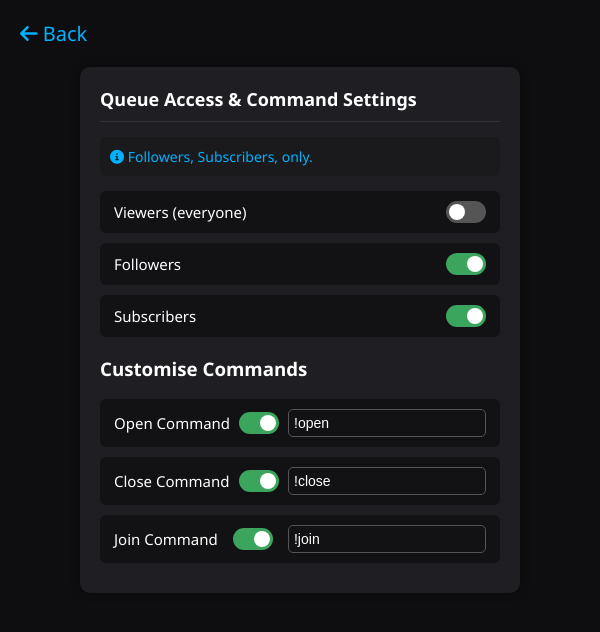
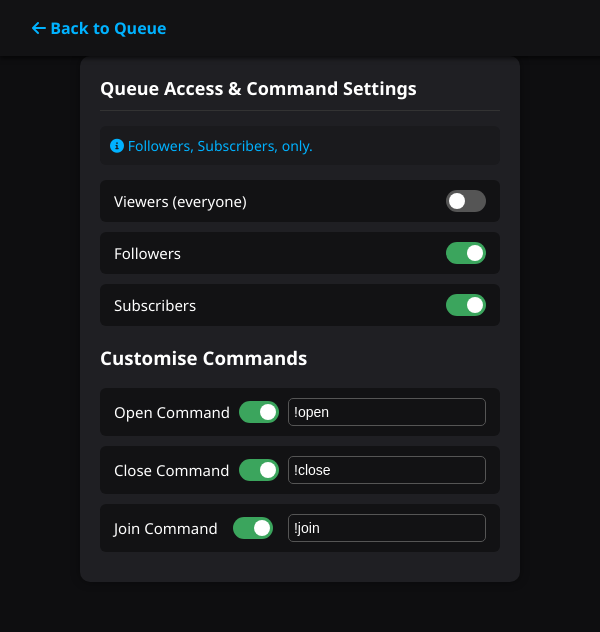
Before and after one commit to NextraStudios/NextUp.GG, an Electron app: page pages/settings.html in a window 600 px wide. Drawn offline with Linux system fonts and the light colour scheme.

Commit message:
patch + app upgrade
- Includes notifications page
- Standard headers in external pages

```diff
--- a/css/main.css
+++ b/css/main.css
@@ -16,6 +16,7 @@ header {
     text-align: center;
     padding: 12px 16px;
     position: relative;
+    -webkit-app-region: drag;
 }
 
 header .title {
@@ -31,12 +32,24 @@ header .icons {
     position: absolute;
     top: 12px;
     right: 16px;
+    -webkit-app-region: no-drag;
 }
 
 header .icons i {
     margin-left: 12px;
     cursor: pointer;
     opacity: 0.9;
+    -webkit-app-region: no-drag;
+}
+
+.power-btn {
+    cursor: pointer;
+    transition: color 0.3s;
+    -webkit-app-region: no-drag;
+}
+
+.power-btn:hover {
+    color: red;
 }
 
 .tab {
@@ -120,12 +133,3 @@ header .icons i {
 .icons a:hover .fa-cog {
     animation: spin 1s linear infinite;
 }
-
-.power-btn {
-    cursor: pointer;
-    transition: color 0.3s;
-}
-
-.power-btn:hover {
-    color: red;
-}
--- /dev/null
+++ b/css/notifications.css
@@ -0,0 +1,89 @@
+    html, body {
+      margin: 0;
+      padding: 0;
+      height: 100%;
+      font-family: "Segoe UI", sans-serif;
+      background: #0e0e10;
+      color: #ffffff;
+      overflow: hidden;
+    }
+
+    body {
+      display: flex;
+      flex-direction: column;
+      height: 100vh;
+    }
+
+    header {
+      -webkit-app-region: drag;
+      display: flex;
+      align-items: center;
+      justify-content: space-between;
+      font-size: 20px;
+      font-weight: bold;
+      color: #00b2ff;
+      padding: 0 20px;
+      height: 56px;
+      background: #121214;
+      box-shadow: 0 2px 5px rgba(0, 0, 0, 0.7);
+      flex-shrink: 0;
+    }
+
+    a.back-button {
+      -webkit-app-region: no-drag;
+      outline: none;
+      border-radius: 6px;
+      padding: 6px 12px;
+      text-decoration: none;
+      color: #00b2ff;
+      user-select: none;
+      transition: background-color 0.3s, color 0.3s;
+      font-size: 16px;
+      font-weight: 600;
+    }
+
+    a.back-button:hover,
+    a.back-button:focus {
+      color: #ffffff;
+      background-color: #00b2ff;
+      outline: none;
+    }
+
+    a.back-button:focus {
+      outline: none;
+      box-shadow: none;
+    }
+
+    #notificationsPanel {
+      flex-grow: 1;
+      overflow-y: auto;
+      background: #1f1f23;
+      padding: 20px;
+      box-sizing: border-box;
+    }
+
+    #notificationsPanel h2 {
+      margin-top: 0;
+      font-size: 18px;
+      border-bottom: 1px solid #333;
+      padding-bottom: 10px;
+      color: #00b2ff;
+    }
+
+    .info-bar {
+      background: #1a1a1d;
+      color: #00b2ff;
+      padding: 10px;
+      border-radius: 6px;
+      font-size: 14px;
+      margin-bottom: 15px;
+    }
+
+    .notification {
+      background: #121214;
+      padding: 10px 14px;
+      margin-bottom: 10px;
+      border-radius: 6px;
+      font-size: 14px;
+      color: #ccc;
+    }
--- a/css/settings.css
+++ b/css/settings.css
@@ -4,6 +4,7 @@
   font-family: "Segoe UI", sans-serif;
   background: #0e0e10;
   color: #ffffff;
+  padding-top: 56px; /* to avoid content hidden behind fixed header */
 }
 
 .container {
@@ -91,15 +92,28 @@
 
 /* Styling for the back button */
 .back-button {
-        font-size: 20px;
+  -webkit-app-region: no-drag;
+  outline: none;
+  border-radius: 6px;
+  padding: 6px 12px;
+  text-decoration: none;
   color: #00b2ff;
-        text-decoration: none;
-        display: inline-block;
-        margin-bottom: 20px;
+  user-select: none;
+  transition: background-color 0.3s, color 0.3s;
+  font-size: 16px;
+  font-weight: 600;
 }
 
-      .back-button:hover {
+a.back-button:hover,
+a.back-button:focus {
   color: #ffffff;
+  background-color: #00b2ff;
+  outline: none;
+}
+
+a.back-button:focus {
+  outline: none;
+  box-shadow: none;
 }
 
 /* Command Customization Section */
@@ -156,3 +170,37 @@
   color: #ff4d4d;
   font-size: 16px;
 }
+
+/* Header styling */
+header {
+  position: fixed;
+  top: 0;
+  left: 0;
+  width: 100vw;
+  z-index: 1000;
+
+  -webkit-app-region: drag;
+  display: flex;
+  align-items: center;
+  justify-content: space-between;
+  font-size: 20px;
+  font-weight: bold;
+  color: #00b2ff;
+  padding: 0 20px;
+  height: 56px;
+  background: #121214;
+  box-shadow: 0 2px 5px rgba(0, 0, 0, 0.7);
+  flex-shrink: 0;
+}
+
+.header-title {
+  position: absolute;
+  left: 50%;
+  transform: translateX(-50%);
+  pointer-events: none; /* So clicks don’t block back button */
+  user-select: none;
+  font-weight: bold;
+  font-size: 20px;
+  color: #00b2ff;
+  -webkit-app-region: no-drag;
+}
--- a/pages/settings.html
+++ b/pages/settings.html
@@ -2,7 +2,7 @@
 <html lang="en">
   <head>
     <meta charset="UTF-8" />
-   <title>NextUp.GG</title>
+    <title>NextUp.GG</title>
     <link
       href="https://cdnjs.cloudflare.com/ajax/libs/font-awesome/6.0.0-beta3/css/all.min.css"
       rel="stylesheet"
@@ -10,10 +10,13 @@
     <link rel="stylesheet" href="../css/settings.css" />
   </head>
   <body>
-    <!-- Back Arrow -->
-    <a href="../index.html" class="back-button">
-      <i class="fas fa-arrow-left"></i> Back
+    <header>
+       <a href="../index.html" class="back-button">
+      <i class="fas fa-arrow-left"></i> Back to Queue
     </a>
+      <div style="width: 90px"></div>
+      <!-- spacer -->
+    </header>
 
     <div class="container">
       <h2>Queue Access & Command Settings</h2>
@@ -94,8 +97,6 @@
           value="!join"
         />
       </div>
-
     </div>
-
   </body>
 </html>
```
Also changed, not shown: core/ipcevents.js (added, +33 -0 lines), index.html (+9 -2 lines), main.js (+3 -33 lines), package.json (+4 -3 lines), pages/notifications.html (added, +50 -0 lines), core/receiver.js (added), 1 other file. Lines whose indentation alone changed are shown as unchanged.
